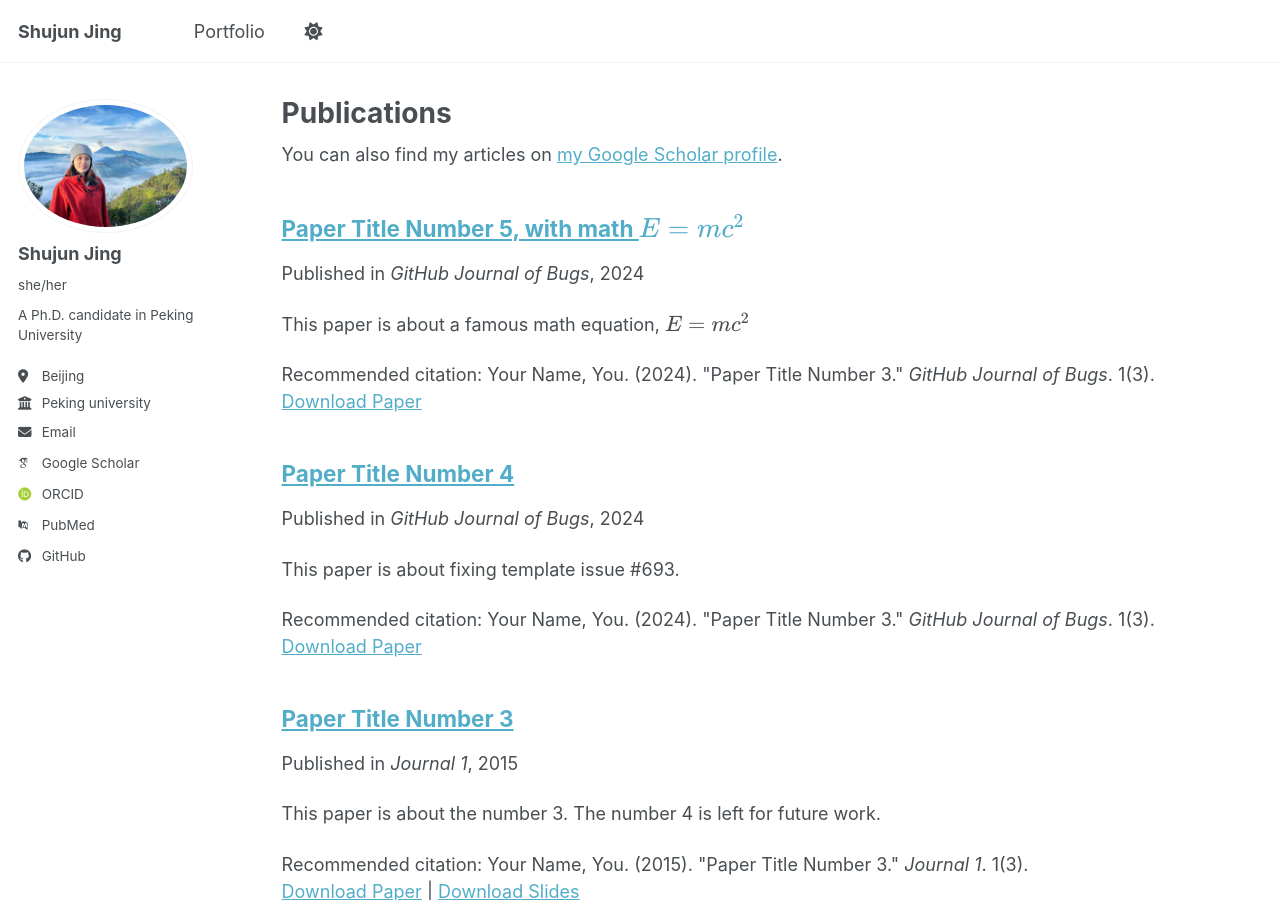
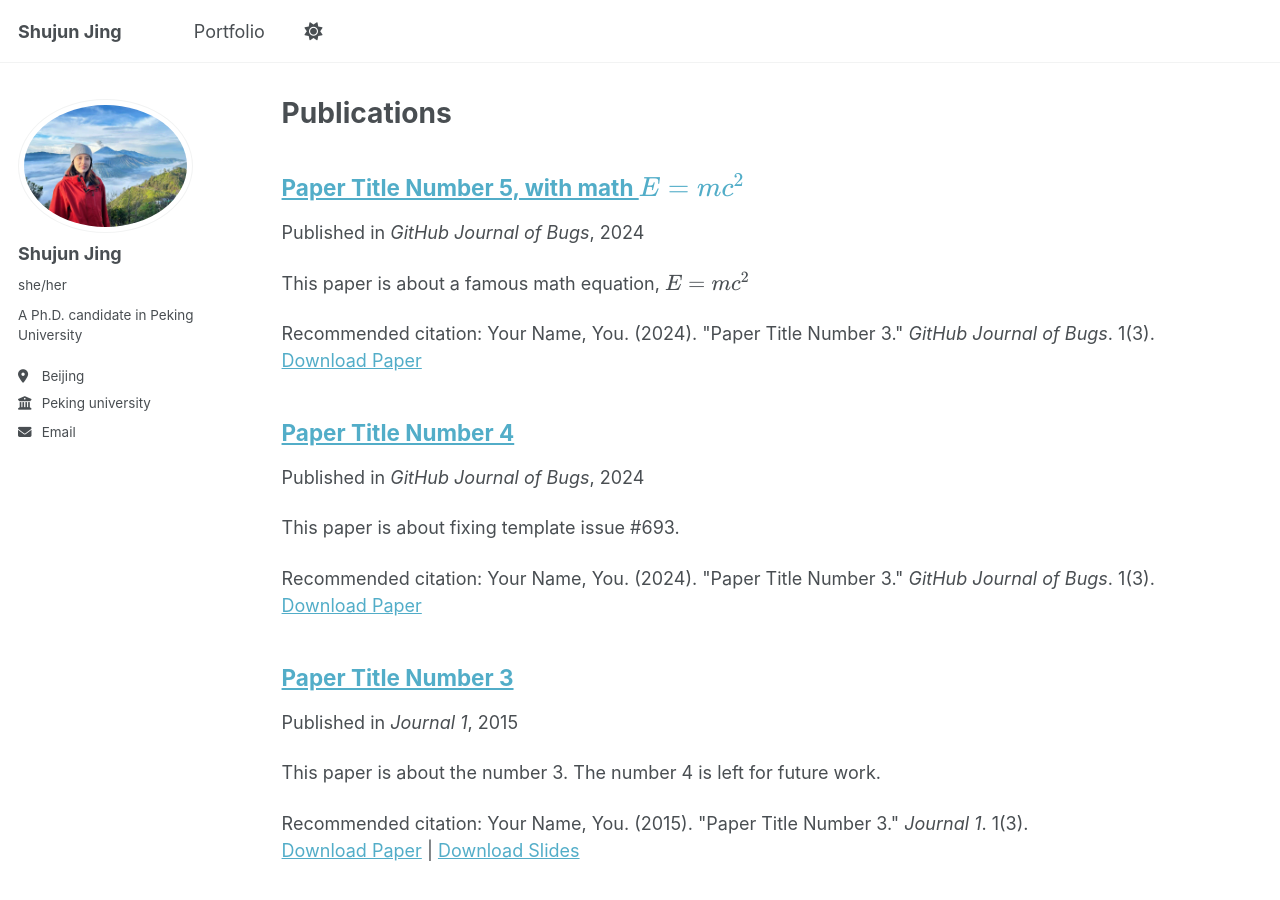
Before and after one commit to JingShujun/JingShujun.github.io, a Jekyll site: the page built from _pages/publications.html, in a window 1280 px wide and 900 px high. Built offline with Jekyll 4.4.1, drawn with Linux system fonts in a browser that asks for light colours; some web fonts are replaced; a script bundle is joined from its source files by our own code; library files that are not in the unit come from our copies.

Commit message:
Update _config.yml

```diff
--- a/_config.yml
+++ b/_config.yml
@@ -33,27 +33,27 @@ author:
   email            : "jingshujun25@pku.edu.cn"
 
   # Academic websites
-  academia         : # URL
-  arxiv            : # URL - Update with the correct link to your profile
-  googlescholar    : "https://scholar.google.com/citations?user=PS_CX0AAAAAJ"
-  inspire-hep      : # URL
-  impactstory      : # URL
-  orcid            : "https://orcid.org/yourorcidurl"
-  semantic         : # URL
-  ssrn             : # URL
-  pubmed           : "https://www.ncbi.nlm.nih.gov/pubmed/?term=john+snow"
-  researchgate     : # URL
-  scopus           : # URL
-  zotero           : # URL
+  # academia         : # URL
+  # arxiv            : # URL - Update with the correct link to your profile
+  # #googlescholar    : "https://scholar.google.com/citations?user=PS_CX0AAAAAJ"
+  # inspire-hep      : # URL
+  # impactstory      : # URL
+  # #orcid            : "https://orcid.org/yourorcidurl"
+  # semantic         : # URL
+  # ssrn             : # URL
+  # #pubmed           : "https://www.ncbi.nlm.nih.gov/pubmed/?term=john+snow"
+  # researchgate     : # URL
+  # scopus           : # URL
+  # zotero           : # URL
 
 
-  # Repositories and software development
-  bitbucket        : # Username - Update with your username on the site
-  codepen          : # Username
-  dribbble         : # Username
-  github           : "academicpages"
-  kaggle           : # Username
-  stackoverflow    : # User number or user number and name (i.e., use "1" or "1/jeff-atwood")
+  # # Repositories and software development
+  # bitbucket        : # Username - Update with your username on the site
+  # codepen          : # Username
+  # dribbble         : # Username
+  # github           : "academicpages"
+  # kaggle           : # Username
+  # stackoverflow    : # User number or user number and name (i.e., use "1" or "1/jeff-atwood")
 
 #   # Social media
 #   artstation       : # Username
```
